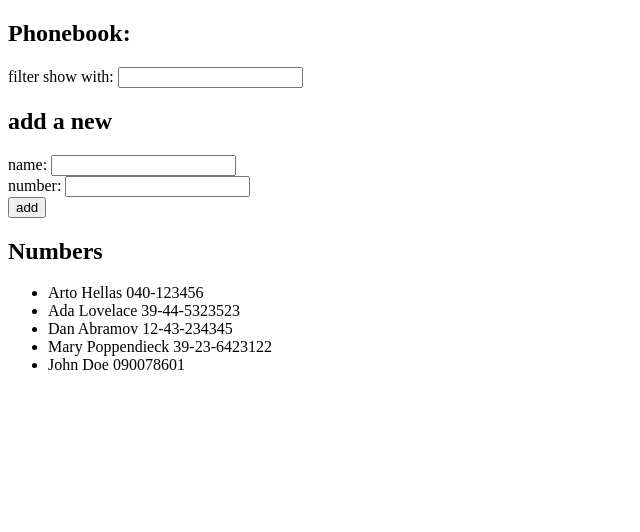
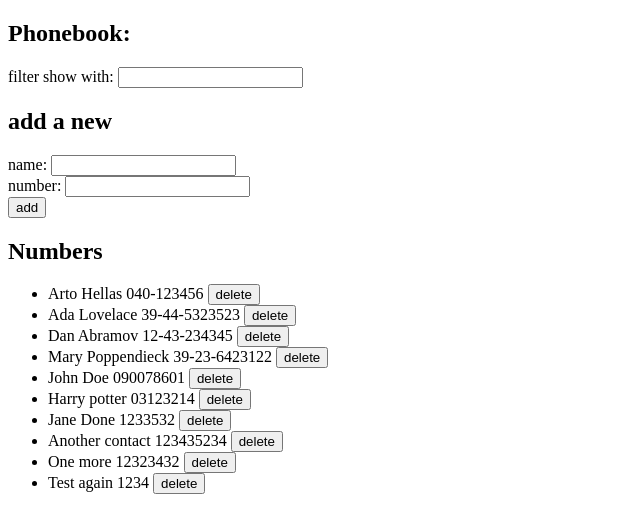
Before and after one commit to bilalahmed2/fullstackopen, a React (Create React App) app in the folder part2/phonebook/: page / in a window 1280 px wide. Shown: the top 532 px of the page, without its empty margins (0-640 px from the left). Built offline with nearby package versions, Linux system fonts and the light colour scheme; data requests are answered from the project's data file.

Commit message:
moved post logic to services/persons.js

```diff
--- a/part2/phonebook/db.json
+++ b/part2/phonebook/db.json
@@ -24,6 +24,31 @@
       "name": "John Doe",
       "number": "090078601",
       "id": 5
+    },
+    {
+      "name": "Harry potter",
+      "number": "03123214",
+      "id": 6
+    },
+    {
+      "name": "Jane Done",
+      "number": "1233532",
+      "id": 7
+    },
+    {
+      "name": "Another contact",
+      "number": "123435234",
+      "id": 8
+    },
+    {
+      "name": "One more",
+      "number": "12323432",
+      "id": 9
+    },
+    {
+      "name": "Test again",
+      "number": "1234",
+      "id": 10
     }
   ]
 }
--- a/part2/phonebook/package.json
+++ b/part2/phonebook/package.json
@@ -7,6 +7,7 @@
     "@testing-library/react": "^13.3.0",
     "@testing-library/user-event": "^13.5.0",
     "axios": "^0.27.2",
+    "history": "^5.3.0",
     "react": "^18.2.0",
     "react-dom": "^18.2.0",
     "react-scripts": "5.0.1",
--- a/part2/phonebook/src/App.js
+++ b/part2/phonebook/src/App.js
@@ -1,5 +1,6 @@
 import axios from "axios";
 import { useState, useEffect } from "react";
+import getPersons from './services/persons'
 
 const Filter = ({ filter }) => (
   <form>
@@ -35,17 +36,17 @@ const AddContacts = ({
     </form>
   );
 };
-const Display = ({ persons, filtered }) => {
-  if (filtered.length == 0) {
+const Display = ({ persons, filtered, removeEntry }) => {
+  if (filtered.length === 0) {
     return (
       <ul>
-        {persons.map((x, i) => <li key={i}>{x.name} {x.number}</li>)}
+        {persons.map((x, i) => <li key={i}>{x.name} {x.number} <button onClick={() => removeEntry(x.id)}>delete</button></li>)}
       </ul>
     )
   } else {
     return (
       <ul>
-        {filtered.map((x, i) => <li key={i}>{x.name} {x.number}</li>)}
+        {filtered.map((x, i) => <li key={i}>{x.name} {x.number} <button onClick={() => removeEntry(x.id)}>delete</button></li>)}
       </ul>
     )
   };
@@ -60,12 +61,11 @@ const App = () => {
 
 
   const hook = () => {
-    axios.get("http://localhost:3001/persons").then(((response) => {
-      setPersons(response.data)
-    }))
+    getPersons.getAll().then(persons => setPersons(persons))
+
   }
   useEffect(hook, [])
-
+  const removeEntry = (personId) => alert(personId)
   const addValues = (event) => {
     event.preventDefault();
     const nameObj = {
@@ -76,11 +76,13 @@ const App = () => {
     if (JSON.stringify(persons).includes(JSON.stringify(nameObj.name))) {
       alert(nameObj.name + " is already added to the phonebook");
     } else {
-      setPersons(persons.concat([nameObj]));
-      setNewName("");
-      setNewNumber("");
 
-      axios.post("http://localhost:3001/persons", nameObj).then(r => r.data).catch(e => console.log(e))
+      getPersons.create(nameObj).then(response => {
+        setPersons(persons.concat([response]));
+        console.log(persons)
+        setNewName("");
+        setNewNumber("");
+      })
     }
   };
   const handleChange = (event) => setNewName(event.target.value);
@@ -112,7 +114,7 @@ const App = () => {
       />
 
       <h2>Numbers</h2>
-      <Display persons={persons} filtered={filteredSelection} />
+      <Display persons={persons} filtered={filteredSelection} removeEntry={removeEntry} />
     </div>
   );
 };
--- a/part2/phonebook/src/index.js
+++ b/part2/phonebook/src/index.js
@@ -3,4 +3,4 @@ import ReactDOM from 'react-dom/client';
 
 import App from './App';
 
-const root = ReactDOM.createRoot(document.getElementById('root')).render(<App />);
+ReactDOM.createRoot(document.getElementById('root')).render(<App />);
--- /dev/null
+++ b/part2/phonebook/src/services/persons.js
@@ -0,0 +1,10 @@
+import axios from "axios"
+
+const baseUrl = 'http://localhost:3001/persons'
+
+const getAll = () => axios.get(baseUrl).then(request => request.data).catch(e => console.log(e))
+
+const create = (objectPerson) => axios.post(baseUrl, objectPerson).then(response => response.data).catch(e => console.log(e))
+
+
+export default {getAll, create}
```
Also changed, not shown: 1 other file (tests, documents, lock files or other folders).
